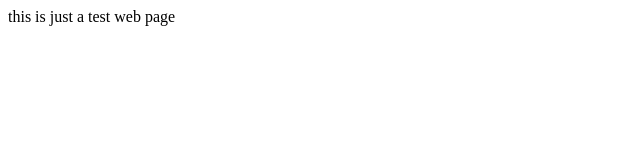
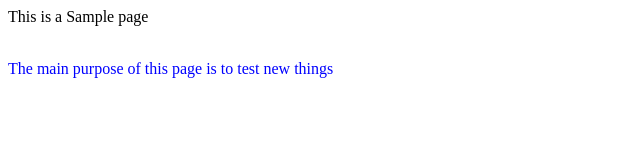
Before and after one commit to AbishikMacherla/Lab02_task02, a plain HTML site: page index.html in a window 1280 px wide. Shown: the whole page, without its empty margins (0-640 px from the left). Drawn offline with Linux system fonts and the light colour scheme.

Commit message:
Added CSS file and updated html

```diff
--- a/index.html
+++ b/index.html
@@ -1,5 +1,13 @@
 <!DOCTYPE html>
-<html>
-    <title>Test file</title>
-    <head>this is just a test web page</head>
+<html lang="en">
+<head>
+    <meta charset="UTF-8">
+    <meta name="viewport" content="width=device-width, initial-scale=1.0">
+    <title>Test page</title>
+    <link rel="stylesheet" href="style.css">
+</head>
+<body>
+    <head>This is a Sample page</head>
+    <p><br>The main purpose of this page is to test new things</p>
+</body>
 </html>
--- /dev/null
+++ b/style.css
@@ -0,0 +1,3 @@
+p {
+    color: blue;
+}
```
